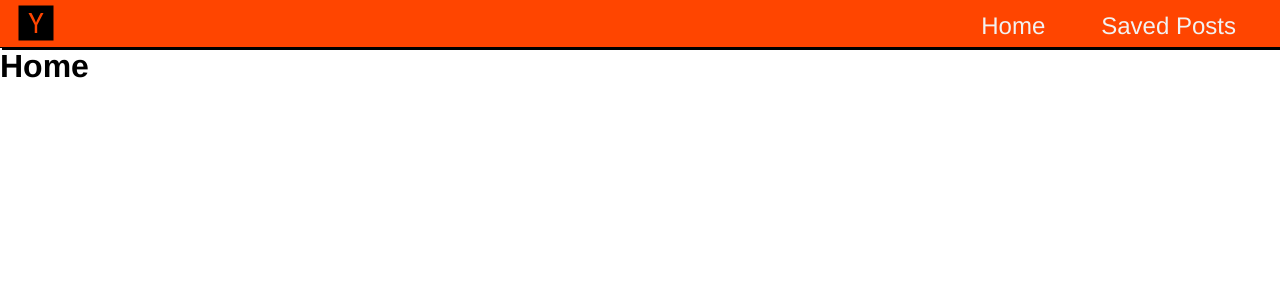
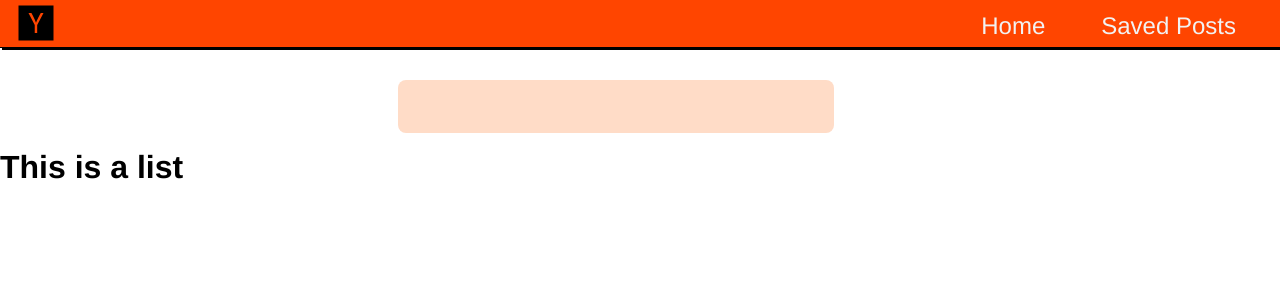
Before and after one commit to Amin-Abdi/Hacker-News-Saver, a React (Create React App) app: page / in a window 1280 px wide. Shown: the top 300 px of the page. Built offline with nearby package versions, Linux system fonts and the light colour scheme.

Commit message:
added loading animation

```diff
--- /dev/null
+++ b/src/Components/Loading.js
@@ -0,0 +1,11 @@
+import React from "react";
+
+const Loading = () => {
+  return (
+    <div className="LoadAnim">
+      <div className="Loader"></div>
+    </div>
+  );
+};
+
+export default Loading;
--- a/src/Components/PostList.js
+++ b/src/Components/PostList.js
@@ -1,8 +1,16 @@
-import React from "react";
+import React, { useState } from "react";
+import SinglePost from "./SinglePost";
+import Loading from "./Loading";
 
 const PostList = () => {
+  const [loading, setLoading] = useState(false);
+
+  if (loading) {
+    return <Loading />;
+  }
+
   return (
-    <div>
+    <div className="post-list">
       <h1>This is a list</h1>
     </div>
   );
--- a/src/Components/Search.js
+++ b/src/Components/Search.js
@@ -1,10 +1,19 @@
 import React from "react";
 
 const Search = () => {
+  const handSubmit = (e) => {
+    e.preventDefault();
+    console.log("submitted");
+  };
+
   return (
-    <div>
-      <h1>Search Form</h1>
-    </div>
+    <section className="search">
+      <form className="searchForm" onSubmit={handSubmit}>
+        <div className="formInput">
+          <input type="text" id="name" />
+        </div>
+      </form>
+    </section>
   );
 };
 
--- /dev/null
+++ b/src/Components/SinglePost.js
@@ -0,0 +1,11 @@
+import React from "react";
+
+const SinglePost = () => {
+  return (
+    <div>
+      <h4>Single Post Component</h4>
+    </div>
+  );
+};
+
+export default SinglePost;
--- a/src/Pages/Home.js
+++ b/src/Pages/Home.js
@@ -1,9 +1,12 @@
 import React from "react";
+import Search from "../Components/Search";
+import PostList from "../Components/PostList";
 
 const Home = () => {
   return (
     <div>
-      <h1>Home</h1>
+      <Search />
+      <PostList />
     </div>
   );
 };
--- a/src/index.css
+++ b/src/index.css
@@ -69,6 +69,7 @@ h2 {
   transition: var(--myTransition);
 }
 
+/*Error Page*/
 .error-container {
   margin-top: 1rem;
   display: grid;
@@ -85,12 +86,11 @@ h2 {
   box-shadow: 2px 2px black;
 }
 
+/* Search Component */
 .search {
   margin-top: 2rem;
   margin-left: 5rem;
   margin-right: 8rem;
-  border-style: solid;
-  border-width: 1px;
 }
 
 .searchForm {
@@ -98,15 +98,6 @@ h2 {
   display: grid;
   place-items: center;
   border-radius: 0.25rem;
-}
-
-/* .formInput {
-  display: flex;
-} */
-
-.formInput label {
-  font-weight: bold;
-  font-size: 2rem;
 }
 
 .formInput input {
@@ -117,3 +108,31 @@ h2 {
   padding: 0.5rem;
   font-size: 2rem;
 }
+
+/*Loading */
+
+.LoadAnim {
+  display: grid;
+  place-items: center;
+}
+
+.Loader {
+  margin-top: 9rem;
+  border: 16px solid #f3f3f3;
+  border-top: 16px solid #3498db;
+  border-radius: 50%;
+  width: 120px;
+  height: 120px;
+  animation: spin 2s linear infinite;
+}
+
+@keyframes spin {
+  0% {
+    transform: rotate(0deg);
+  }
+  100% {
+    transform: rotate(360deg);
+  }
+}
+
+/*List*/
```
